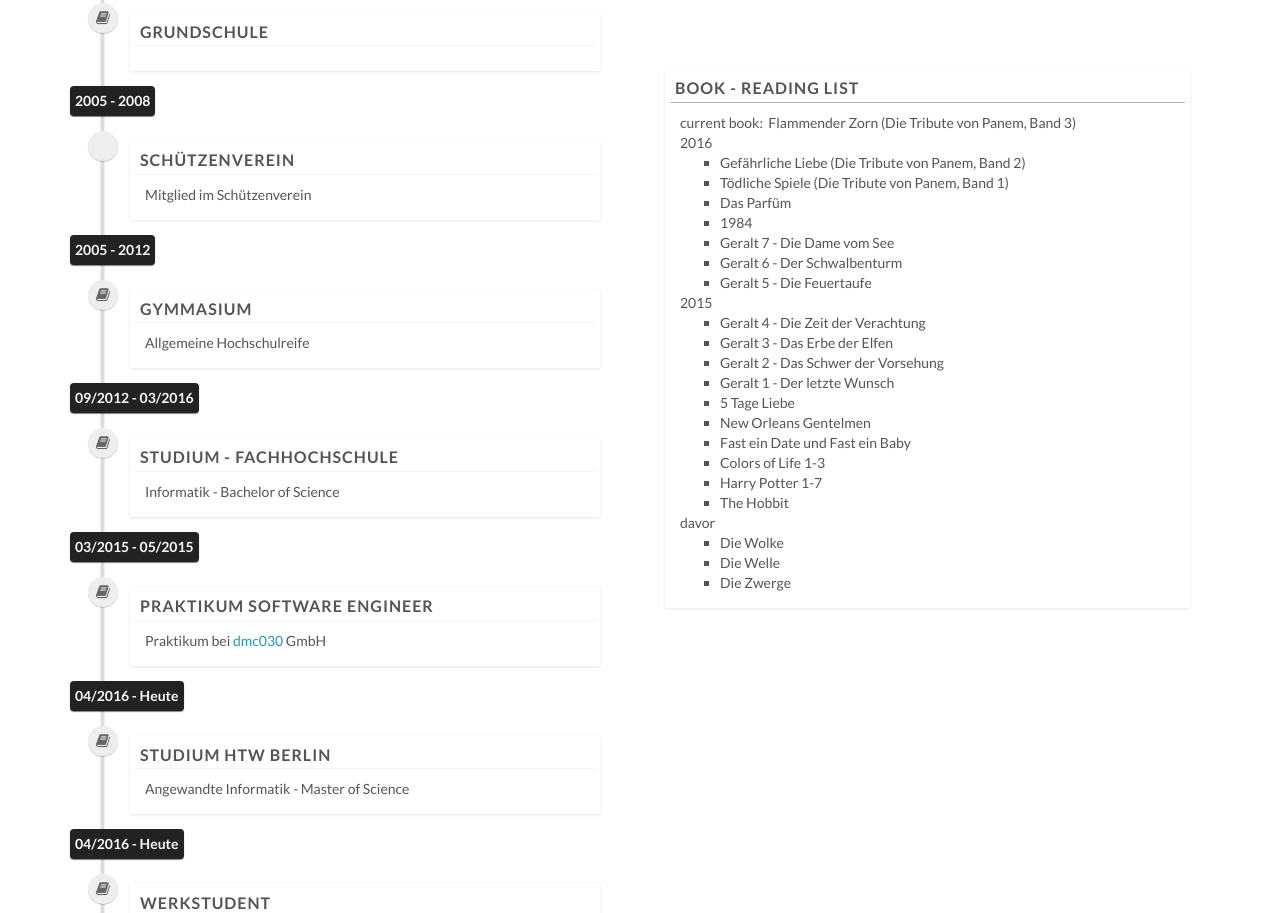
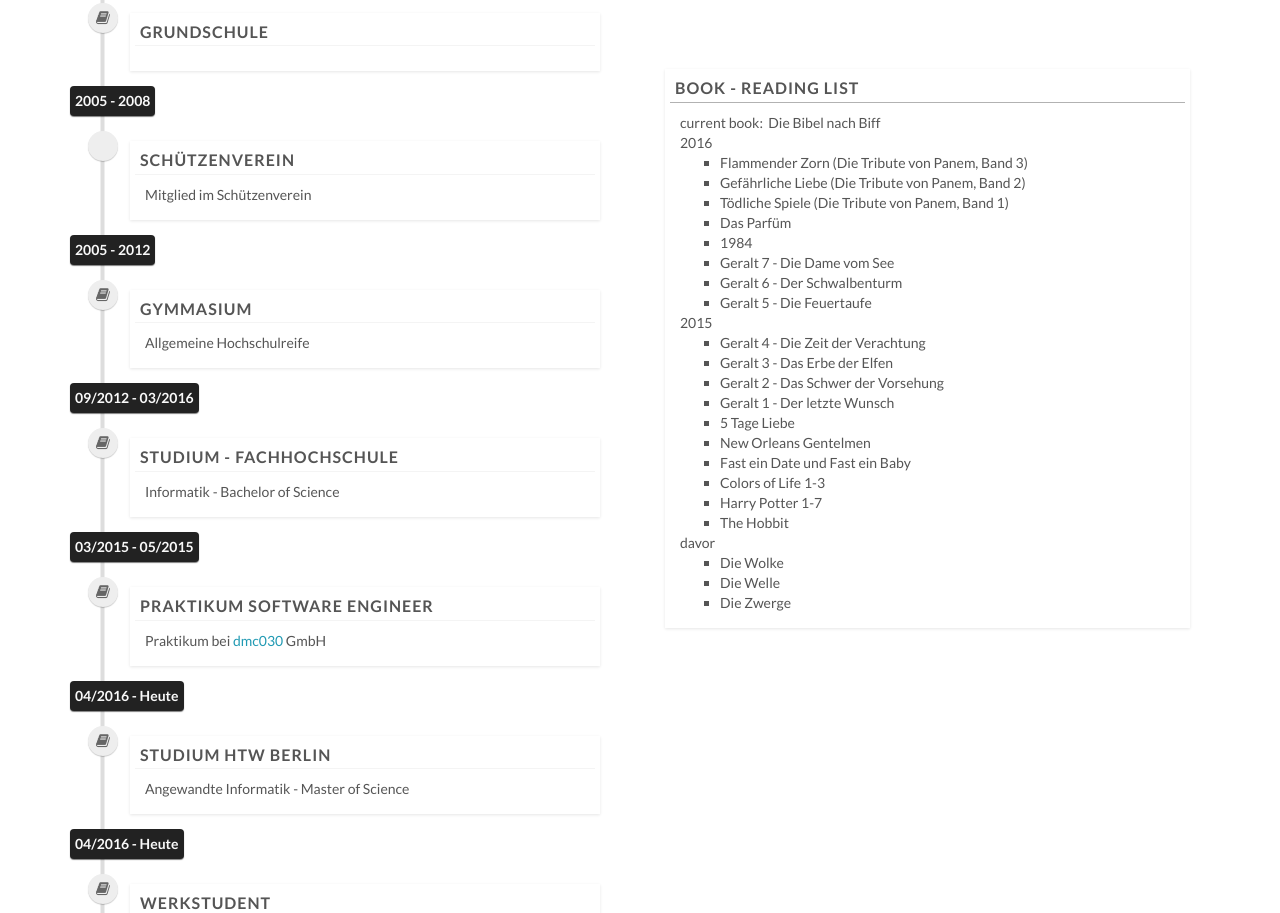
Before and after one commit to SebastianKapunkt/SebastianKapunkt.github.io, a plain HTML site: page index.html in a window 1280 px wide. Shown: the part 1432-2345 px from the top of the page. Drawn offline with Linux system fonts and the light colour scheme; files whose address does not match are found by name.

Commit message:
new book

```diff
--- a/index.html
+++ b/index.html
@@ -316,10 +316,10 @@
                                     Book - reading list
                                 </h3>
                                 <div class="project-body">
-                                    <p style="margin-bottom: 0.5pt;">current book: &nbsp;Flammender Zorn (Die Tribute
-                                        von Panem, Band 3)</p>
+                                    <p style="margin-bottom: 0.5pt;">current book: &nbsp;Die Bibel nach Biff</p>
                                     2016
                                     <ul>
+                                        <li>Flammender Zorn (Die Tribute von Panem, Band 3)</li>
                                         <li>Gef&auml;hrliche Liebe (Die Tribute von Panem, Band 2)</li>
                                         <li>T&ouml;dliche Spiele (Die Tribute von Panem, Band 1)</li>
                                         <li>Das Parf&uuml;m</li>
```
